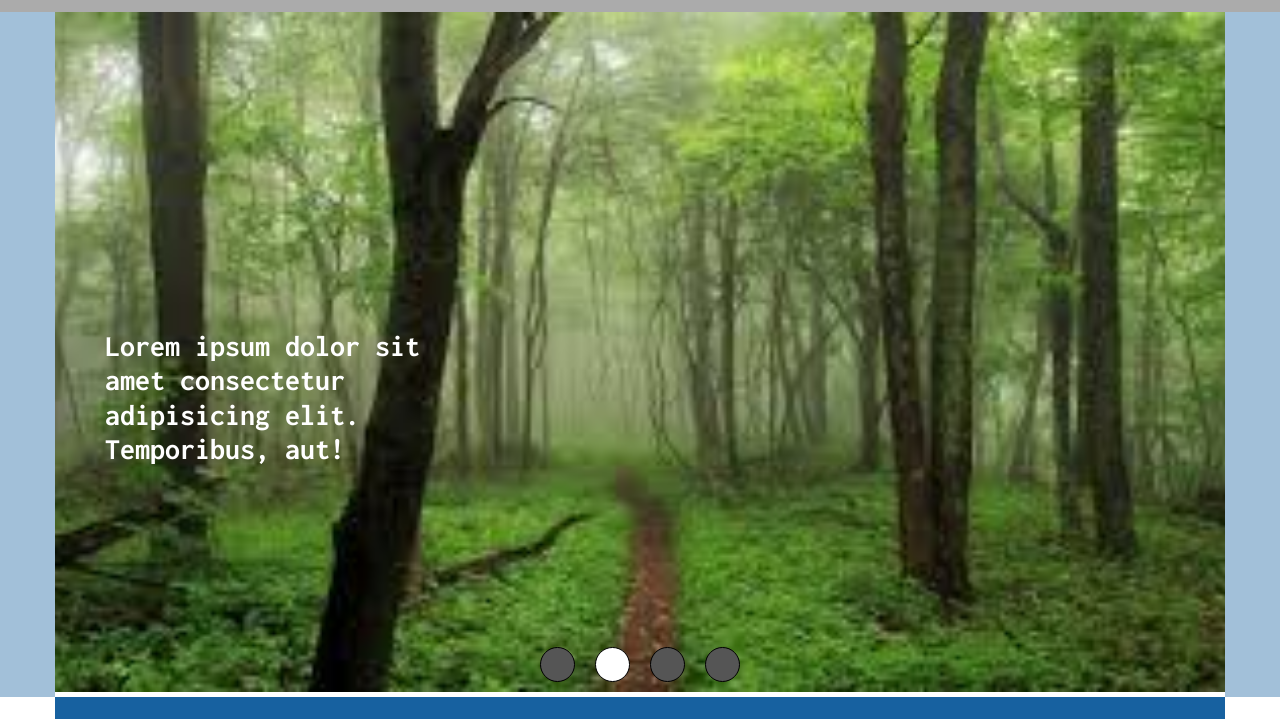
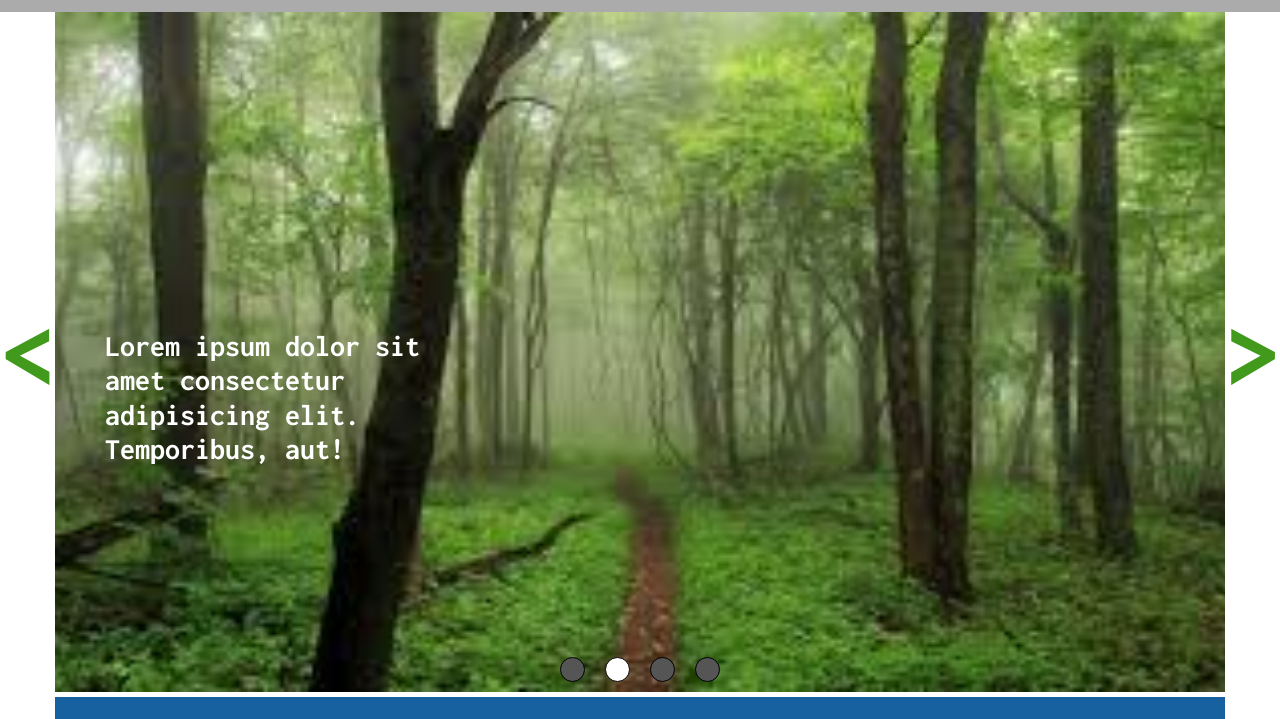
Before and after one commit to xolesteroll/EcoSoft, a website: page app/index.html in a window 1280 px wide. Shown: the part 122-841 px from the top of the page. Drawn offline with nearby package versions, Linux system fonts and the light colour scheme.

Commit message:
second commit

```diff
--- a/app/js/main.js
+++ b/app/js/main.js
@@ -5,8 +5,8 @@ $(function () {
         fade: true,
         autoplay: true
     });
-    $('.slick-next').text('');
-    $('.slick-prev').text('');
+    $('.slick-next').text('>');
+    $('.slick-prev').text('<');
 
     $('.choose__red').on('mouseenter', function() {
         $('.choose__red').text('REEEEEEED');
--- a/app/scss/style.scss
+++ b/app/scss/style.scss
@@ -55,7 +55,7 @@
     .slick-next.slick-arrow,
     .slick-prev.slick-arrow {
         position: absolute;
-        background-color: rgba($blue, 0.4);
+        background-color: rgba($blue, 0);
         transition: all 0.3s;
         z-index: 1;
         height: 100%;
@@ -95,8 +95,8 @@
             button {
                 font-size: 0;
                 background-color: $text;
-                width: 35px;
-                height: 35px;
+                width: 25px;
+                height: 25px;
                 border-radius: 50%;
                 border: 1px solid #000000;
                 transition: all 0.8s;
```
Also changed, not shown: app/css/style.min.css.
